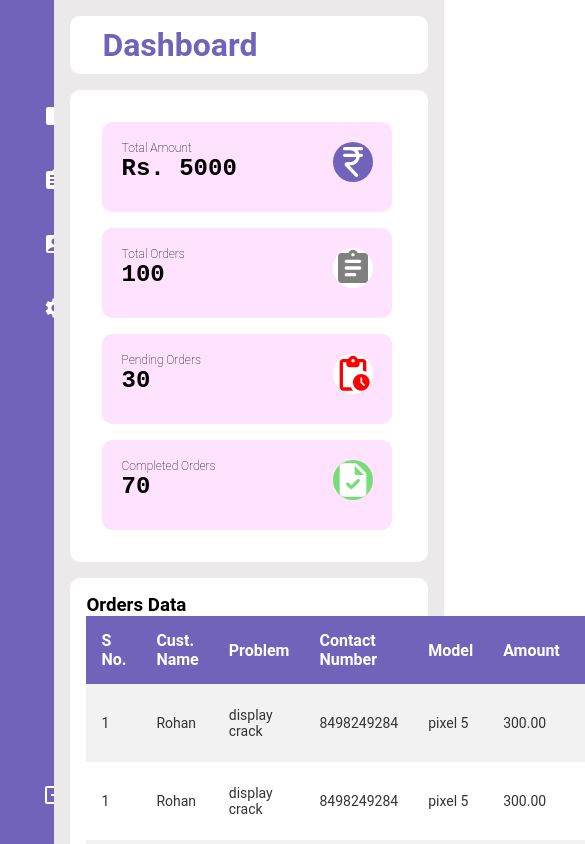
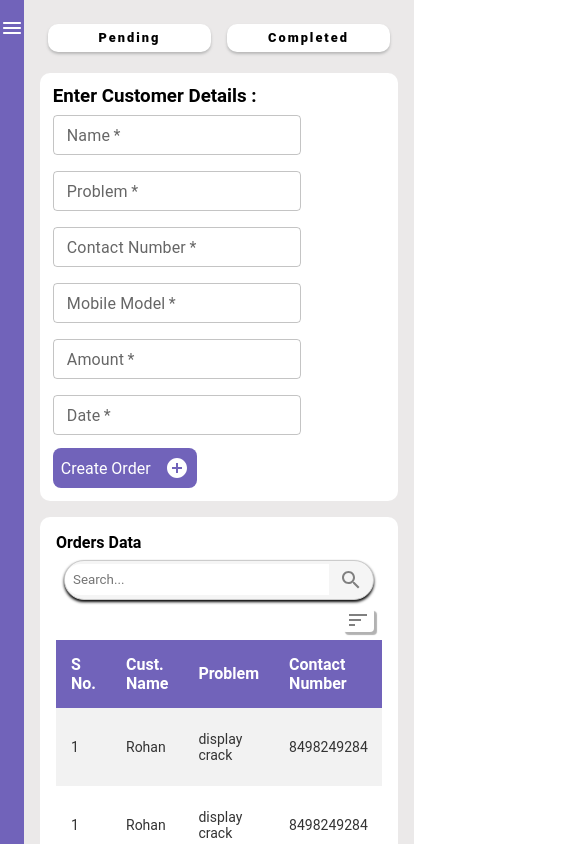
Before and after one commit to pjswarnpath2709/PulIsh, a React (Vite) app in the folder Frontend/: page / in a window 390 px wide. Shown: the top 844 px of the page, 585 px wide, since content can reach past the window. Built offline with nearby package versions, Linux system fonts and the light colour scheme.

Commit message:
majority of ui done !

```diff
--- a/Frontend/package.json
+++ b/Frontend/package.json
@@ -15,6 +15,7 @@
     "@fontsource/roboto": "^5.0.8",
     "@mui/icons-material": "^5.14.7",
     "@mui/material": "^5.14.7",
+    "@mui/x-date-pickers": "^6.12.1",
     "react": "^18.2.0",
     "react-dom": "^18.2.0",
     "react-router-dom": "^6.15.0"
--- a/Frontend/src/Components/DashBoard/DashBoard.css
+++ b/Frontend/src/Components/DashBoard/DashBoard.css
@@ -6,7 +6,7 @@
     padding: 1rem;
 }
 
-header {
+.header {
     background: white;
     color: rgba(113, 99, 186, 255);
     padding: 10px 2rem;
@@ -69,55 +69,3 @@ header {
 .light-purple {
     background: rgb(254, 226, 254)
 }
-
-/* Tabular Section */
-.tabular-wrapper {
-    background: white;
-    margin-top: 1rem;
-    border-radius: 10px;
-    padding: 1rem;
-}
-
-.table-container {
-    width: 100%;
-}
-
-table {
-    width: 100%;
-    border-collapse: collapse;
-}
-
-thead {
-    background: rgba(113, 99, 186, 255);
-    color: white;
-}
-
-th {
-    padding: 15px;
-    text-align: left;
-}
-
-tbody {
-    background: #f2f2f2;
-}
-
-td {
-    padding: 15px;
-    font-size: 14px;
-    color: #333;
-}
-
-tr:nth-child(even) {
-    background: white;
-}
-
-tfoot {
-    padding: 15px;
-}
-
-.table-container button {
-    color: green;
-    border: none;
-    background: none;
-    cursor: pointer;
-}
--- a/Frontend/src/Components/DashBoard/DashBoard.jsx
+++ b/Frontend/src/Components/DashBoard/DashBoard.jsx
@@ -1,15 +1,15 @@
 import "./DashBoard.css";
-
 import CurrencyRupeeRoundedIcon from "@mui/icons-material/CurrencyRupeeRounded";
 import TaskRoundedIcon from "@mui/icons-material/TaskRounded";
 import PendingActionsRoundedIcon from "@mui/icons-material/PendingActionsRounded";
 import AssignmentRoundedIcon from "@mui/icons-material/AssignmentRounded";
+import Table from "../Table/Table";
 
 const DashBoard = () => {
   return (
     <>
       <div className="main-content">
-        <header>
+        <header className="header">
           <h1>Dashboard</h1>
         </header>
         <main className="card-container">
@@ -88,63 +88,7 @@ const DashBoard = () => {
             </div>
           </div>
         </main>
-        <div className="tabular-wrapper">
-          <h3 className="main-title">Orders Data</h3>
-          <div className="table-container">
-            <table>
-              <thead>
-                <tr>
-                  <th>S No.</th>
-                  <th>Cust. Name</th>
-                  <th>Problem</th>
-                  <th>Contact Number</th>
-                  <th>Model</th>
-                  <th>Amount</th>
-                  <th>Date</th>
-                  <th>Action</th>
-                </tr>
-              </thead>
-              <tbody>
-                <tr>
-                  <td>1</td>
-                  <td>Rohan</td>
-                  <td>display crack</td>
-                  <td>8498249284</td>
-                  <td>pixel 5</td>
-                  <td>300.00</td>
-                  <td>05-07-2023</td>
-                  <td>
-                    <button>Edit</button>
-                  </td>
-                </tr>
-                <tr>
-                  <td>1</td>
-                  <td>Rohan</td>
-                  <td>display crack</td>
-                  <td>8498249284</td>
-                  <td>pixel 5</td>
-                  <td>300.00</td>
-                  <td>05-07-2023</td>
-                  <td>
-                    <button>Edit</button>
-                  </td>
-                </tr>
-                <tr>
-                  <td>1</td>
-                  <td>Rohan</td>
-                  <td>display crack</td>
-                  <td>8498249284</td>
-                  <td>pixel 5</td>
-                  <td>300.00</td>
-                  <td>05-07-2023</td>
-                  <td>
-                    <button>Edit</button>
-                  </td>
-                </tr>
-              </tbody>
-            </table>
-          </div>
-        </div>
+        <Table height={"450px"} overflowY={"auto"} />
       </div>
     </>
   );
--- a/Frontend/src/Components/Home/Home.css
+++ b/Frontend/src/Components/Home/Home.css
@@ -2,67 +2,3 @@
 .wrapper {
     display: flex;
 }
-
-/* Sidebar Styles */
-.sidebar {
-    position: sticky;
-    top: 0;
-    left: 0;
-    bottom: 0;
-    width: 110px;
-    height: 100vh;
-    background-color: rgba(113, 99, 186, 255);
-    overflow: hidden;
-    color: #fff;
-    padding: 0 1.7rem;
-    transition: all 0.5s linear;
-}
-
-.sidebar:hover {
-    width: 250px;
-    transition: 0.5s;
-}
-
-.logo {
-    height: 80px;
-    padding: 16px;
-}
-
-.menu {
-    height: 88%;
-    position: relative;
-    list-style: none;
-    padding: 0;
-}
-
-.menu li {
-    padding: 1rem;
-    margin: 8px 0;
-    border-radius: 8px;
-    transition: all 0.5s ease-in-out;
-}
-
-.menu li:hover,
-.active {
-    background: #e0e0e058;
-}
-
-.menu a {
-    color: white;
-    font-size: 14px;
-    text-decoration: none;
-    display: flex;
-    align-items: center;
-    gap: 1.5rem;
-}
-
-.menu a span {
-    overflow: hidden;
-}
-
-.logout {
-    position: absolute;
-    left: 0;
-    bottom: 0;
-    width: 100%;
-}
--- a/Frontend/src/Components/Home/Home.jsx
+++ b/Frontend/src/Components/Home/Home.jsx
@@ -1,51 +1,21 @@
-import SpaceDashboardIcon from "@mui/icons-material/SpaceDashboard";
-import AccountBoxIcon from "@mui/icons-material/AccountBox";
-import AssignmentIcon from "@mui/icons-material/Assignment";
-import LogoutIcon from "@mui/icons-material/Logout";
-import SettingsIcon from "@mui/icons-material/Settings";
 import "./Home.css";
 import DashBoard from "../DashBoard/DashBoard";
+import Order from "../Order/Order";
+import Sidebar from "../Sidebar/Sidebar";
+import { useState } from "react";
 
 const Home = () => {
+  const [selectedComponent, setSelectedComponent] = useState("orders");
+
+  const handleSidebarButtonClick = (component) => {
+    setSelectedComponent(component);
+  };
   return (
     <>
       <div className="wrapper">
-        <nav className="sidebar">
-          <div className="logo"></div>
-          <ul className="menu">
-            <li>
-              <a href="#">
-                <SpaceDashboardIcon />
-                <span>Dashboard</span>
-              </a>
-            </li>
-            <li>
-              <a href="#">
-                <AssignmentIcon />
-                <span>Orders</span>
-              </a>
-            </li>
-            <li>
-              <a href="#">
-                <AccountBoxIcon />
-                <span>Account</span>
-              </a>
-            </li>
-            <li>
-              <a href="#">
-                <SettingsIcon />
-                <span>Settings</span>
-              </a>
-            </li>
-            <li className="logout">
-              <a href="#">
-                <LogoutIcon />
-                <span>Logout</span>
-              </a>
-            </li>
-          </ul>
-        </nav>
-        <DashBoard />
+        <Sidebar onButtonClick={handleSidebarButtonClick} />
+        {selectedComponent === "orders" && <Order />}
+        {selectedComponent === "dashboard" && <DashBoard />}
       </div>
     </>
   );
--- a/Frontend/src/Components/Sidebar/Sidebar.css
+++ b/Frontend/src/Components/Sidebar/Sidebar.css
@@ -0,0 +1,81 @@
+/* Sidebar Styles */
+.sidebar {
+    position: sticky;
+    top: 0;
+    left: 0;
+    bottom: 0;
+    width: 250px;
+    height: 100vh;
+    background-color: rgba(113, 99, 186, 255);
+    overflow-y: auto;
+    color: #fff;
+    padding: 0 1.7rem;
+    /* z-index: -1; */
+}
+
+.logo {
+    height: 80px;
+    padding: 16px;
+    font-size: 2rem;
+    text-align: center;
+}
+
+.menu {
+    height: 88%;
+    position: relative;
+    list-style: none;
+    padding: 0;
+}
+
+.menu li {
+    padding: 1rem;
+    margin: 8px 0;
+    border-radius: 8px;
+    transition: all 0.5s ease-in-out;
+
+}
+
+.menu li:hover,
+.active {
+    background: #e0e0e058;
+}
+
+.menu a {
+    color: white;
+    font-size: 14px;
+    text-decoration: none;
+    display: flex;
+    align-items: center;
+    gap: 1.5rem;
+}
+
+.menu a span {
+    overflow: hidden;
+}
+
+
+
+@media (min-height:501px) {
+    .sidebar {
+        overflow: hidden;
+    }
+
+    .logout {
+        position: absolute;
+        left: 0;
+        bottom: 0;
+        width: 100%;
+    }
+}
+
+@media (max-width:931px) {
+    .sidebar {
+        visibility: hidden;
+    }
+
+    .sidebar-menuicon {
+        width: 5rem;
+        background-color: rgba(113, 99, 186, 255);
+    }
+
+}
--- a/Frontend/src/Components/Sidebar/Sidebar.jsx
+++ b/Frontend/src/Components/Sidebar/Sidebar.jsx
@@ -1,5 +1,83 @@
-const Sidebar = () => {
-  return <div></div>;
+/* eslint-disable react/prop-types */
+import SpaceDashboardIcon from "@mui/icons-material/SpaceDashboard";
+import AccountBoxIcon from "@mui/icons-material/AccountBox";
+import AssignmentIcon from "@mui/icons-material/Assignment";
+import LogoutIcon from "@mui/icons-material/Logout";
+import SettingsIcon from "@mui/icons-material/Settings";
+import MenuRoundedIcon from "@mui/icons-material/MenuRounded";
+import { useEffect, useState } from "react";
+import "./Sidebar.css";
+const Sidebar = ({ onButtonClick }) => {
+  const [hamburger, setHamburger] = useState(window.innerWidth <= 930);
+
+  useEffect(() => {
+    const handleResize = () => {
+      setHamburger(window.innerWidth <= 930);
+    };
+
+    window.addEventListener("resize", handleResize);
+
+    return () => {
+      window.removeEventListener("resize", handleResize);
+    };
+  }, []);
+  return (
+    <>
+      {hamburger ? (
+        <div className="sidebar-menuicon">
+          <MenuRoundedIcon
+            style={{
+              margin: "auto",
+              marginTop: "1rem",
+              display: "flex",
+              color: "white",
+            }}
+          />
+        </div>
+      ) : (
+        <nav className="sidebar">
+          <div className="logo">PulIsh</div>
+          <ul className="menu">
+            <li
+              onClick={() => {
+                console.log("clicked dashboard");
+                onButtonClick("dashboard");
+              }}
+            >
+              <a href="#">
+                <SpaceDashboardIcon />
+                <span>Dashboard</span>
+              </a>
+            </li>
+            <li onClick={() => onButtonClick("orders")}>
+              <a href="#">
+                <AssignmentIcon />
+                <span>Orders</span>
+              </a>
+            </li>
+            <li>
+              <a href="#">
+                <AccountBoxIcon />
+                <span>Account</span>
+              </a>
+            </li>
+            <li>
+              <a href="#">
+                <SettingsIcon />
+                <span>Settings</span>
+              </a>
+            </li>
+            <li className="logout">
+              <a href="#">
+                <LogoutIcon />
+                <span>Logout</span>
+              </a>
+            </li>
+          </ul>
+        </nav>
+      )}
+    </>
+  );
 };
 
 export default Sidebar;
```
Also changed, not shown: 1 other file (tests, documents, lock files or other folders).
